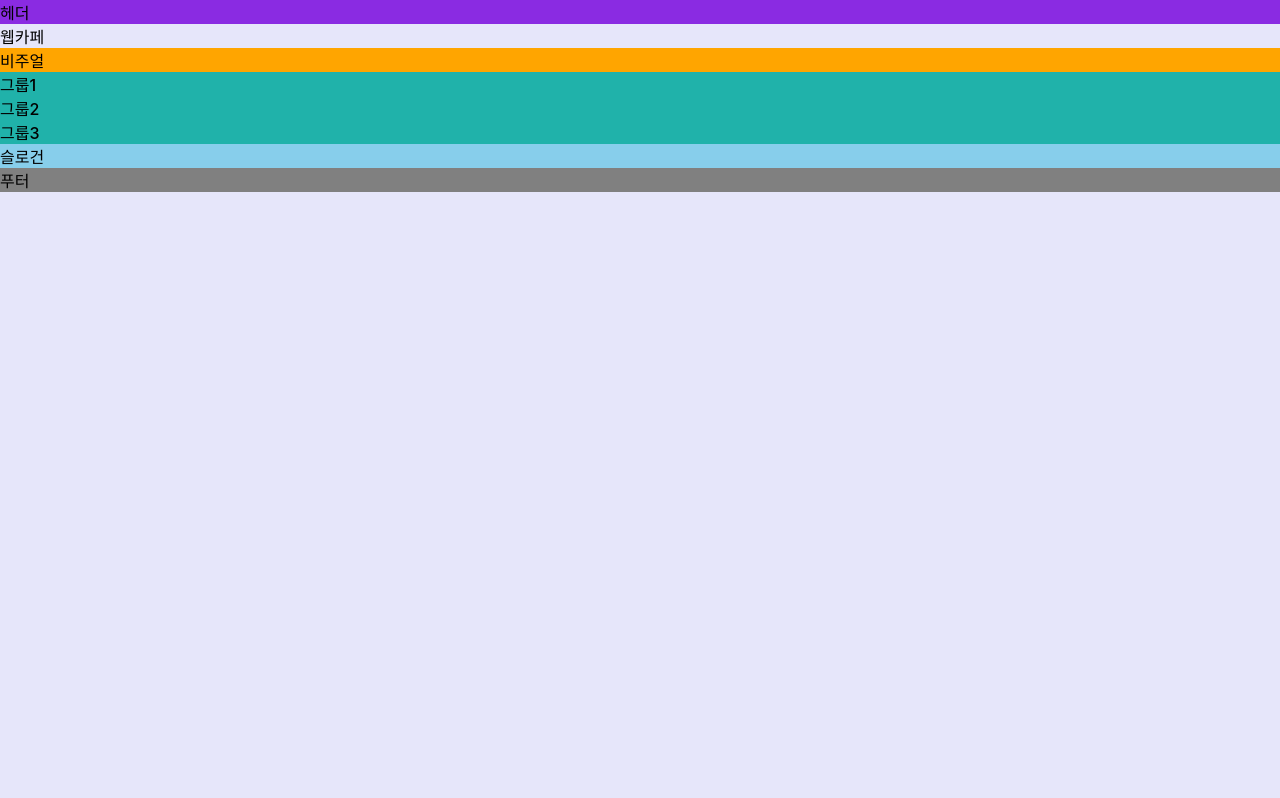
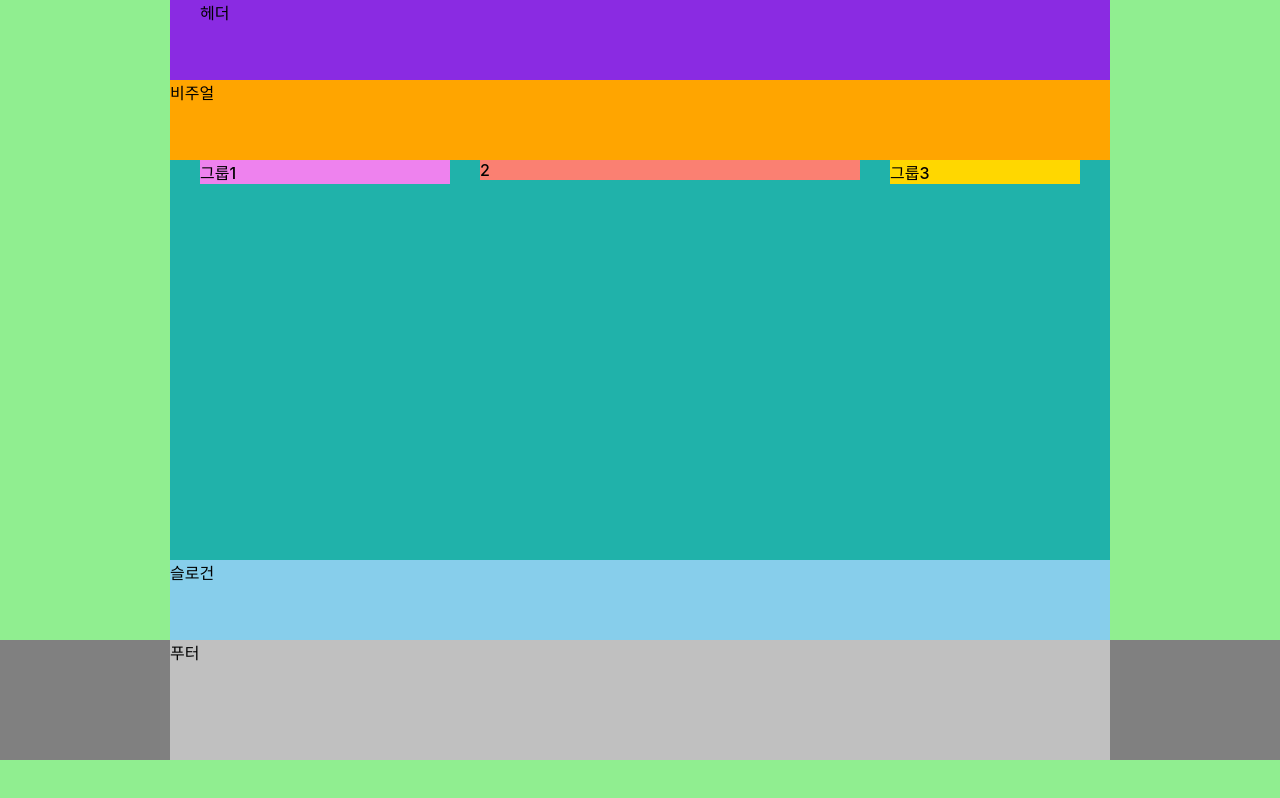
Before and after one commit to PracticeKJY/test2, a website: page index.html in a window 1280 px wide. Drawn offline with Linux system fonts and the light colour scheme; a web font is replaced by a local one.

Commit message:
float을 이용한 main 레이아웃 작업

```diff
--- a/index.html
+++ b/index.html
@@ -11,12 +11,14 @@
 </head>
 <body>
   <header class="header">헤더</header>
-    <h1>웹카페</h1>
   <div class="visual">비주얼</div>
   <main class="main">
+    <div class="box">
       <div class="group group1">그룹1</div>
-    <di class="group group2">그룹2</di v>
+      <div class="group group2">2</div>
+    </div>
     <div class="group group3">그룹3</div>
+
   </main>
   <article class="slogan">슬로건</article>
 <footer class="footer">
--- a/styles/style.css
+++ b/styles/style.css
@@ -1,25 +1,95 @@
 @import url(./normalize.css);
 @import url(./reset.css);
+/* 기본 스타일 */
+*, *::before, *::after{
+  box-sizing: border-box;
+}
 
+/* 본문 스타일 */
 body {
-  background-color: lavender;
+  background-color:lightgreen;
   font-family: "Pretendard Variable", Pretendard, -apple-system, BlinkMacSystemFont,
   system-ui, Roboto, "Helvetica Neue", "Segoe UI", "Apple SD Gothic Neo", "Noto Sans KR",
   "Malgun Gothic", "Apple Color Emoji", "Segoe UI Emoji", "Segoe UI Symbol", sans-serif;
   font-weight: 500;
+
 }
+
+/* 레이아웃 */
+.header, .visual, .main, .slogan, .footer-inner{
+  width: 940px;
+  box-sizing:border-box;
+  margin : 0 auto;
+}
+
+
+/* 헤더 */
 .header{
   background-color: blueviolet;
+  width:940px;
+  padding: 0 30px;
+  box-sizing: border-box;
+  margin: 0 auto;
+  min-height:10vh;
 }
+/* 비주얼 */
 .visual{
   background-color: orange;
+  height:10vh;
 }
+/* 메인 */
 .main{
   background-color: lightseagreen;
+  height: 50vh;
+  display: flow-root;
+  padding: 0 15px;
+
+  /* display: flow-root; */
+   /* overflow:flow-root; /*위험도 */
+    /* BFC block으로 포멧팅 해주는건데 overflow를 주면 독립적인 block으로 선언된대. 그러면 자식요소들을 읽을줄 알아야 되니까 h가 생기는거래.  */
 }
+
+/* .main::after{
+  content: "";
+  clear:both;
+  display: flow-root;
+} */
+.group{
+  margin:0 15px;
+}
+
+.group1{
+  background-color: violet;
+  width: 250px;
+  float: left;
+  /* position: relative;
+  /* relative 현재자신을 기준으로 움직이는것. */
+  /* left: -100px; */
+}
+.group2{
+  background-color: salmon;
+  width: 380px;
+  float: left;
+}
+.group3{
+  background-color: gold;
+  width: 190px;
+  float:left;
+}
+
+
+/* 슬로건 */
 .slogan{
   background-color: skyblue;
+  height:10vh;
+  clear:both;
 }
+/* 푸터 */
 .footer{
-  background-color: gray;
+  background-color:gray;
 }
+.footer-inner{
+  height: 15vh;
+  background-color: silver;
+  /* overflow:auto; */
+}
```
Lines whose indentation alone changed are shown as unchanged.
